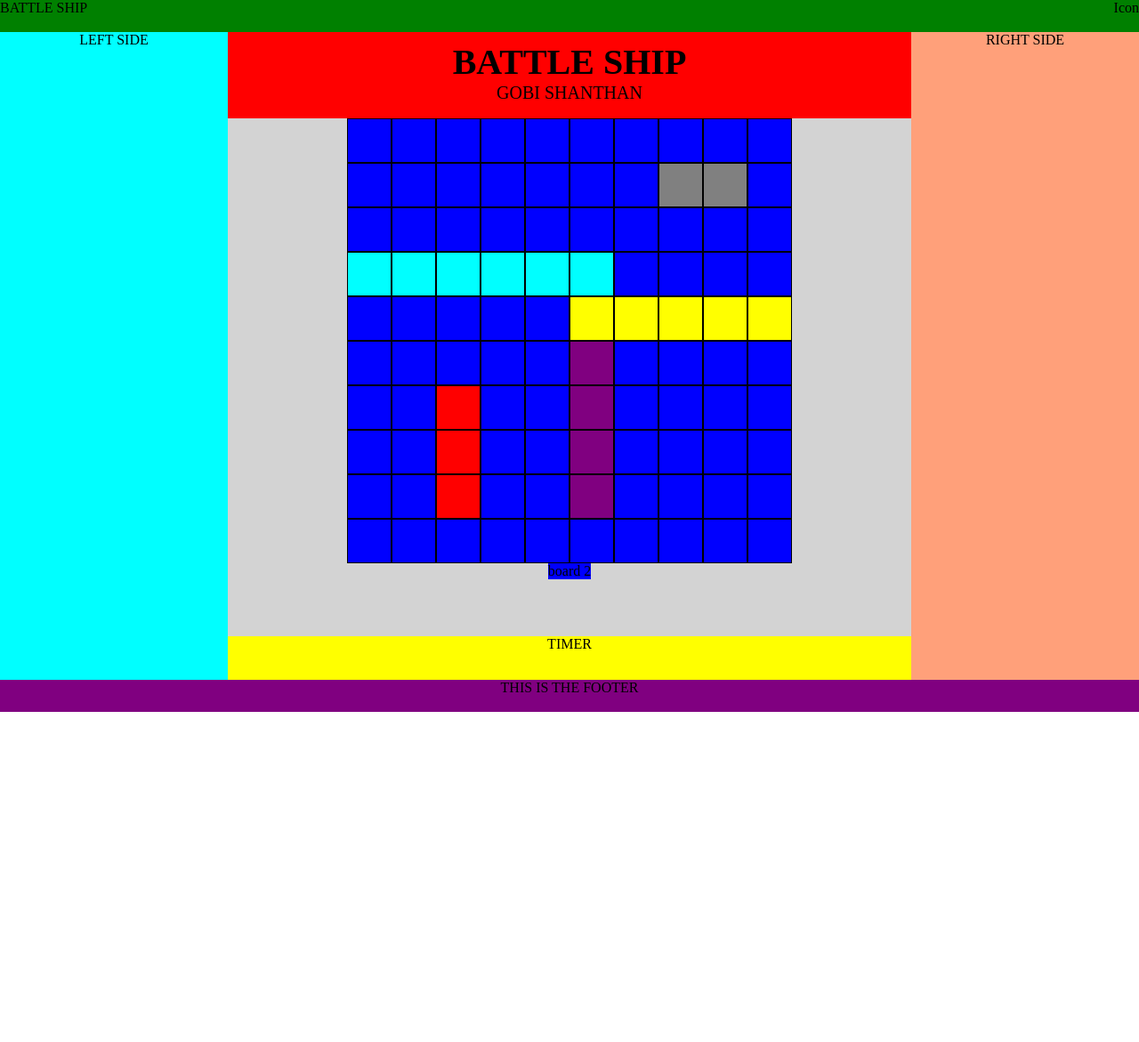
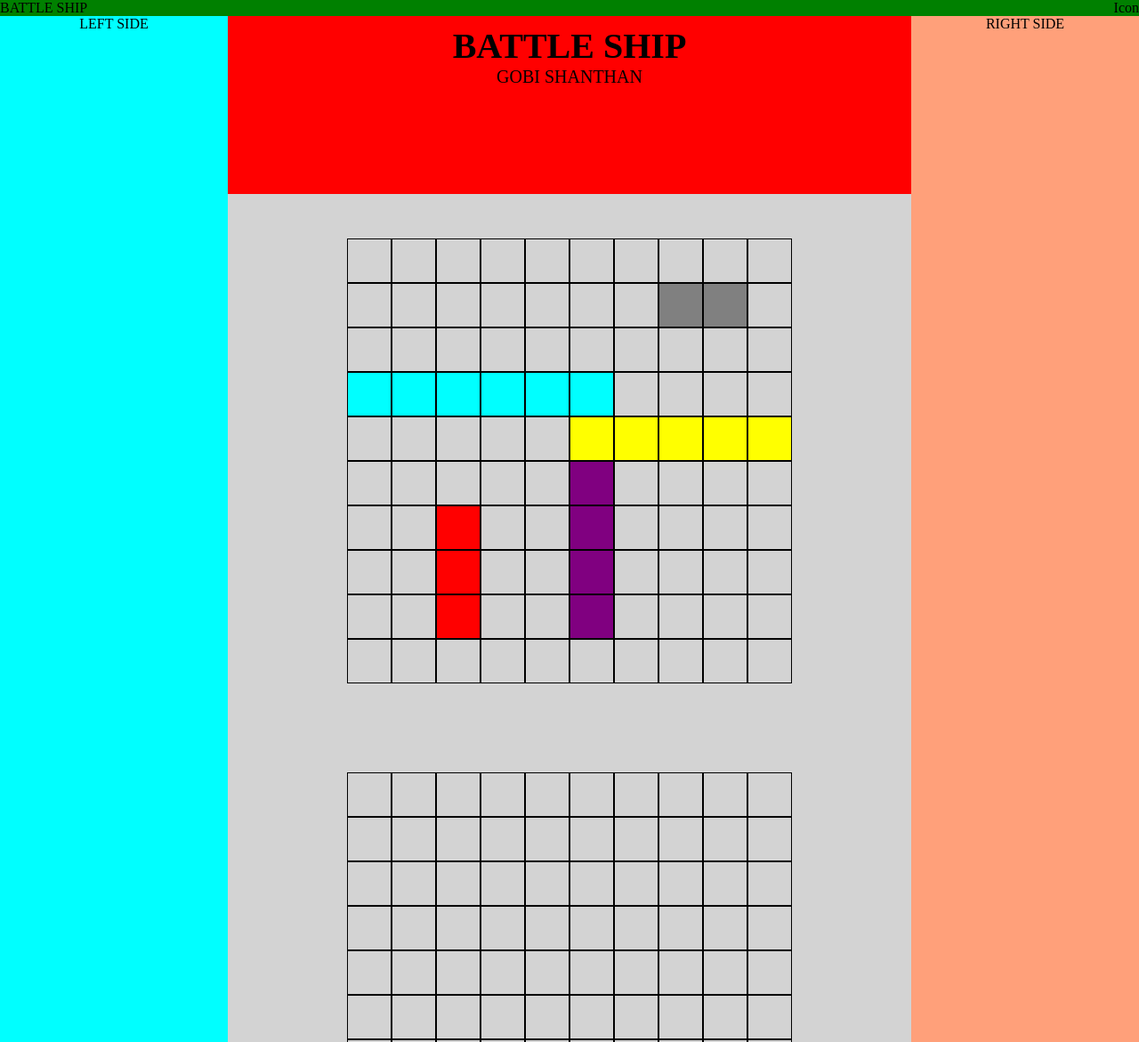
Before and after one commit to GobiShanthan/BattleShip, a plain HTML site: page index.html in a window 1280 px wide. Shown: the top 1171 px of the page at 89% size. Before the commit the page ends 800 px from the top, so only its background shows below. Drawn offline with Linux system fonts and the light colour scheme.

Commit message:
two boards styled grid

```diff
--- a/css/style.css
+++ b/css/style.css
@@ -94,10 +94,8 @@ header{
 }
 
 .board{
-    background-color:blue;
-    display:flex;
-    flex-wrap: wrap;
-
+    margin:50px;
+    display: grid;
 }
 
 .inner-box{
--- a/index.html
+++ b/index.html
@@ -24,11 +24,11 @@
                 <div id="author">GOBI SHANTHAN</div>
             </div>
             <div id="gameboard-container">
+
                 <div id="cpu-board" class="board">
 
                 </div>
                 <div id="player-board" class="board">
-                    board 2
                 </div>
             </div>
             <div id="timer-container">TIMER</div>
--- a/js/script.js
+++ b/js/script.js
@@ -1,9 +1,13 @@
 
-//GAME BOARD CONTAINER
+//GAME BOARD CPU CONTAINER
 const cpuAllDivs = document.getElementById('cpu-board')
 
+
+
+//GAME BOARD PLAYER CONTAINER
+const playerAllDivs = document.getElementById('player-board')
 //ALL DIVS FETCHED BY CLASS
-const gameBoard = document.querySelector('.board')
+
 
 
 // EVENT HANDLERS
@@ -18,17 +22,27 @@ let numGrid = gridNum*gridNum
 
 
 // GAMEBOARD FUNCTION
-function gameBoxResize(i){
+function gameBoxCpuResize(i){
     let gameDiv = document.createElement('div')
     gameDiv.setAttribute('id',`${i}`)
     gameDiv.classList.add('inner-box')
     gameDiv.style.width = `${gridNum/10 *50}px`;
     gameDiv.style.height = `${gridNum/10 *50}px`;
-    gameBoard.style.width =`${numGrid*5}px`;
-    gameBoard.style.height =`${numGrid*5}px`;
+    cpuAllDivs.style.gridTemplateColumns =`repeat(${promptValue},1fr)`;
+    cpuAllDivs.style.gridTemplateRows =`repeat(${promptValue},1fr)`;
     cpuAllDivs.append(gameDiv)
 }
 
+function gameBoxPlayerResize(i){
+    let gameDiv = document.createElement('div')
+    gameDiv.setAttribute('id',`${i}`)
+    gameDiv.classList.add('inner-box')
+    gameDiv.style.width = `${gridNum/10 *50}px`;
+    gameDiv.style.height = `${gridNum/10 *50}px`;
+    playerAllDivs.style.gridTemplateColumns =`repeat(${promptValue},1fr)`;
+    playerAllDivs.style.gridTemplateRows =`repeat(${promptValue},1fr)`;
+    playerAllDivs.append(gameDiv)
+}
 
 
 /*--------------------------------------------------------------GET BORDER VALUES---------------------------------------------*/
@@ -65,10 +79,17 @@ getBoarderNums()
 
 
 
-// OBJECT GAME BOARD (LOL NEVER AGAIN........ MABY)
+// OBJECT GAME BOARD FOR CPU AND ME TO CHOOSE  (LOL NEVER AGAIN........ MABY )
 const cpuBoardData ={
+}
 
+// OBJECT GAME BOARD FOR ME TO CHOOSE AND CPU TO GUESS
+
+const playerBoardData ={
 }
+
+
+
 
 //GAME BEGINING BEGINING STATE
 let gameStart = false
@@ -119,32 +140,43 @@ init()
 //BOARD INIT &&  PUSH ALL EMPTY AND BORDER VALUES INTO GAME
 function init(){
     for(let i =1;i <= numGrid;i++){
-       gameBoxResize(i)
+       gameBoxCpuResize(i)
+       gameBoxPlayerResize(i)
 
        cpuBoardData[`${i}`] = 'empty'
+       playerBoardData[`${i}`] = 'empty'
+
        if(i%promptValue === 0){
            cpuBoardData[`${i}`] ='Right Edge'
+           playerBoardData[`${i}`] ='Right Edge'
        }
        if(i%promptValue -1 === 0){
         cpuBoardData[`${i}`] ='Left edge'
+        playerBoardData[`${i}`] ='Left edge'
        }
        if(i > 0 && i <= promptValue){
         cpuBoardData[`${i}`] ='Top edge'
+        playerBoardData[`${i}`] ='Top edge'
        }
        if(i> (promptValue* promptValue - promptValue) && i <promptValue* promptValue){
            cpuBoardData[`${i}`] ='Bottom edge'
+           playerBoardData[`${i}`] ='Bottom edge'
        }
        if(i === 1){
         cpuBoardData[`${i}`] ='topLeftCorner'
+        playerBoardData[`${i}`] ='topLeftCorner'
        }
        if(i === promptValue){
         cpuBoardData[`${i}`] ='topRightCorner'
+        playerBoardData[`${i}`] ='topRightCorner'
        }
        if(i === promptValue * promptValue - (promptValue -1)){
         cpuBoardData[`${i}`] = 'bottomLeftCorner'
+        playerBoardData[`${i}`] = 'bottomLeftCorner'
        }
        if(i === promptValue*promptValue){
         cpuBoardData[`${i}`] ='bottomRightCorner'
+        playerBoardData[`${i}`] ='bottomRightCorner'
        }
     }
 
```
